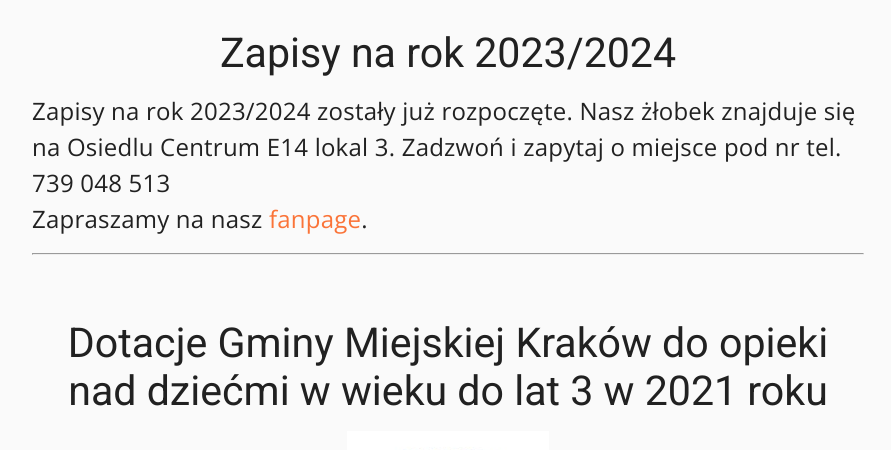
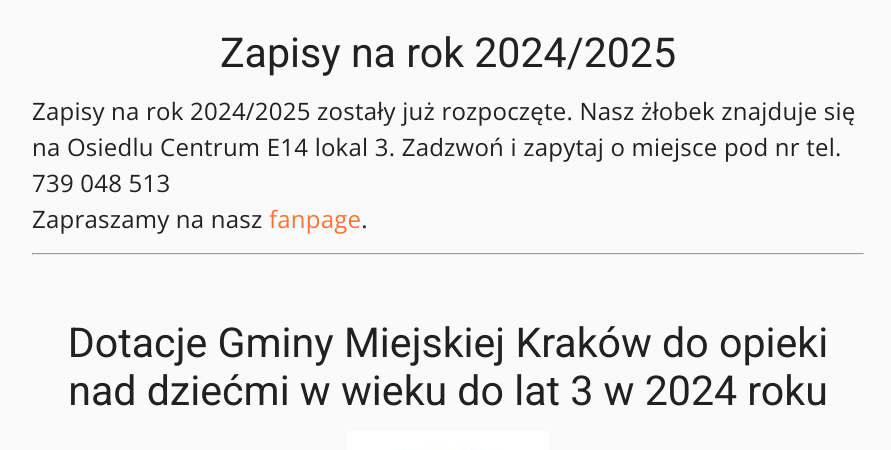
Before and after one commit to M-Kolacz/EncePenceHuta, a Next.js app: page /aktualnosci in a window 1280 px wide. Shown: the part 176-626 px from the top of the page, without its empty margins (192-1083 px from the left). Built offline with nearby package versions, Linux system fonts and the light colour scheme.

Commit message:
feat: new changes

```diff
--- a/src/components/News/Dotations/index.tsx
+++ b/src/components/News/Dotations/index.tsx
@@ -4,10 +4,10 @@ export interface DotationsProps {}
 
 export const Dotations: React.FC<DotationsProps> = () => {
     return (
-        <NewsTemplate title='Dotacje Gminy Miejskiej Kraków do opieki nad dziećmi w wieku do lat 3 w 2021 roku'>
+        <NewsTemplate title='Dotacje Gminy Miejskiej Kraków do opieki nad dziećmi w wieku do lat 3 w 2024 roku'>
             <NewsImage src='images/jpg/logoKrakow.jpg' alt='Logo miasta Kraków' />
             <NewsParagraph>
-                W roku 2023 od 1 stycznia 2023 roku Gmina Miejska Kraków udzielać będzie dotacji (dofinansowania) do
+                W roku 2024 od 1 stycznia 2024 roku Gmina Miejska Kraków udzielać będzie dotacji (dofinansowania) do
                 dzieci objętych opieką. Podstawowa kwota dotacji (dofinansowania) udzielanej przez Gminę Miejską Kraków
                 wynosi 3,50zł za godzinę opieki nad dzieckiem. Zgodnie z podpisaną z Gminą Miejską Kraków umową, w
                 okresie otrzymania dotacji zobowiązani jesteśmy do pomniejszania wysokości miesięcznych opłat za objęcie
--- a/src/components/News/Invite/index.tsx
+++ b/src/components/News/Invite/index.tsx
@@ -1,14 +1,13 @@
+import { Link } from '@material-ui/core';
 import { NewsParagraph, NewsTemplate } from '../NewsTemplate';
-
-import { Link } from '@material-ui/core';
 
 export interface InviteProps {}
 
 export const Invite: React.FC<InviteProps> = () => {
     return (
-        <NewsTemplate title='Zapisy na rok 2023/2024'>
+        <NewsTemplate title='Zapisy na rok 2024/2025'>
             <NewsParagraph>
-                Zapisy na rok 2023/2024 zostały już rozpoczęte. Nasz żłobek znajduje się na Osiedlu Centrum E14 lokal 3.
+                Zapisy na rok 2024/2025 zostały już rozpoczęte. Nasz żłobek znajduje się na Osiedlu Centrum E14 lokal 3.
                 Zadzwoń i zapytaj o miejsce pod nr tel. 739 048 513
             </NewsParagraph>
             <NewsParagraph>
--- a/src/components/Offer/Table/TabPanels/Charges/index.tsx
+++ b/src/components/Offer/Table/TabPanels/Charges/index.tsx
@@ -11,9 +11,7 @@ export const Charges: React.FC<ChargesProps> = () => {
             <Typography variant='h3' component='h2' className={classes.Title}>
                 Abonament
             </Typography>
-            <Typography variant='body1'>
-                Ok. 420/450 zł z uwzględnieniem dotacji UMK i dofinansowaniem ZUS 400zł bez limitu godzin.
-            </Typography>
+            <Typography variant='body1'>Od 01.2024r ok. 750zł z dotacją UMK i dofinansowaniem ZUS.</Typography>
         </>
     );
 };
```
Also changed, not shown: src/components/Offer/Table/TabPanels/Catering/index.tsx (+4 -4 lines), src/components/Offer/Table/TabPanels/Invite/index.tsx (+8 -1 lines), 1 other file (tests, documents, lock files or other folders).
